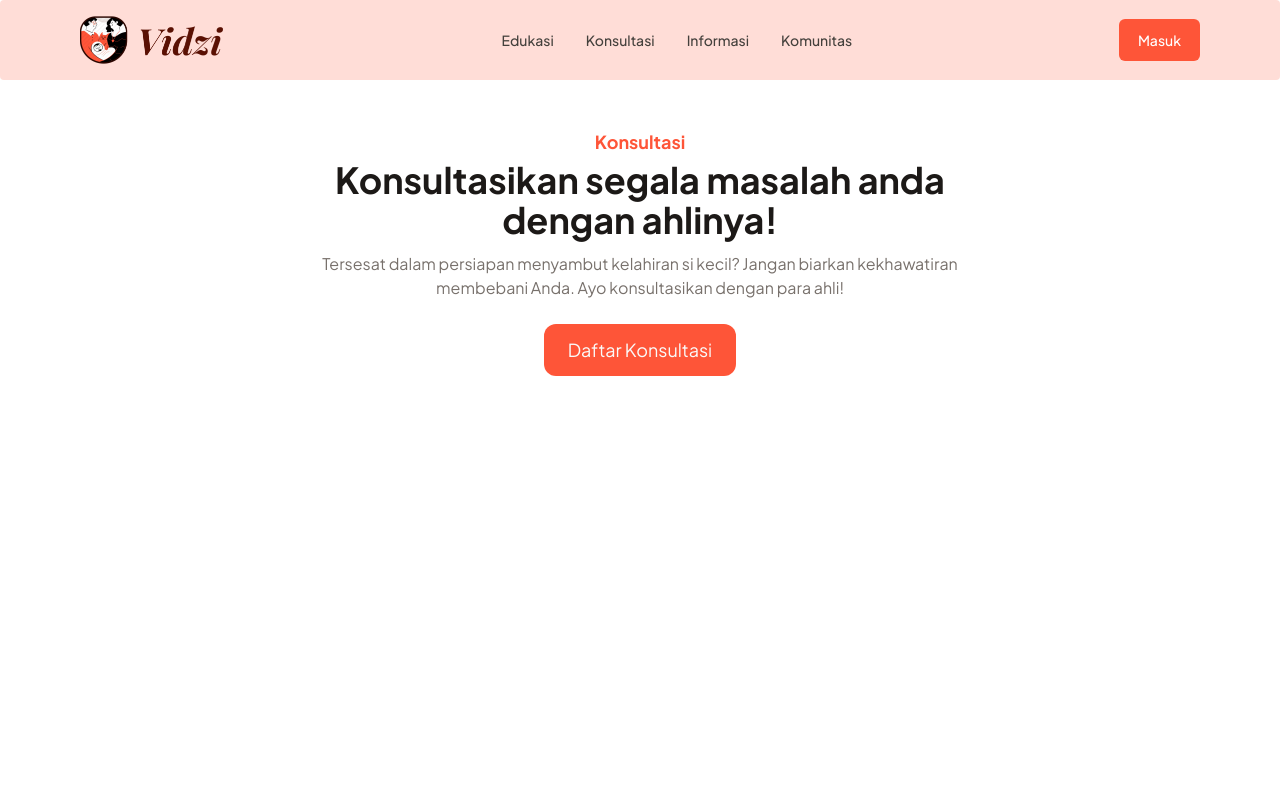
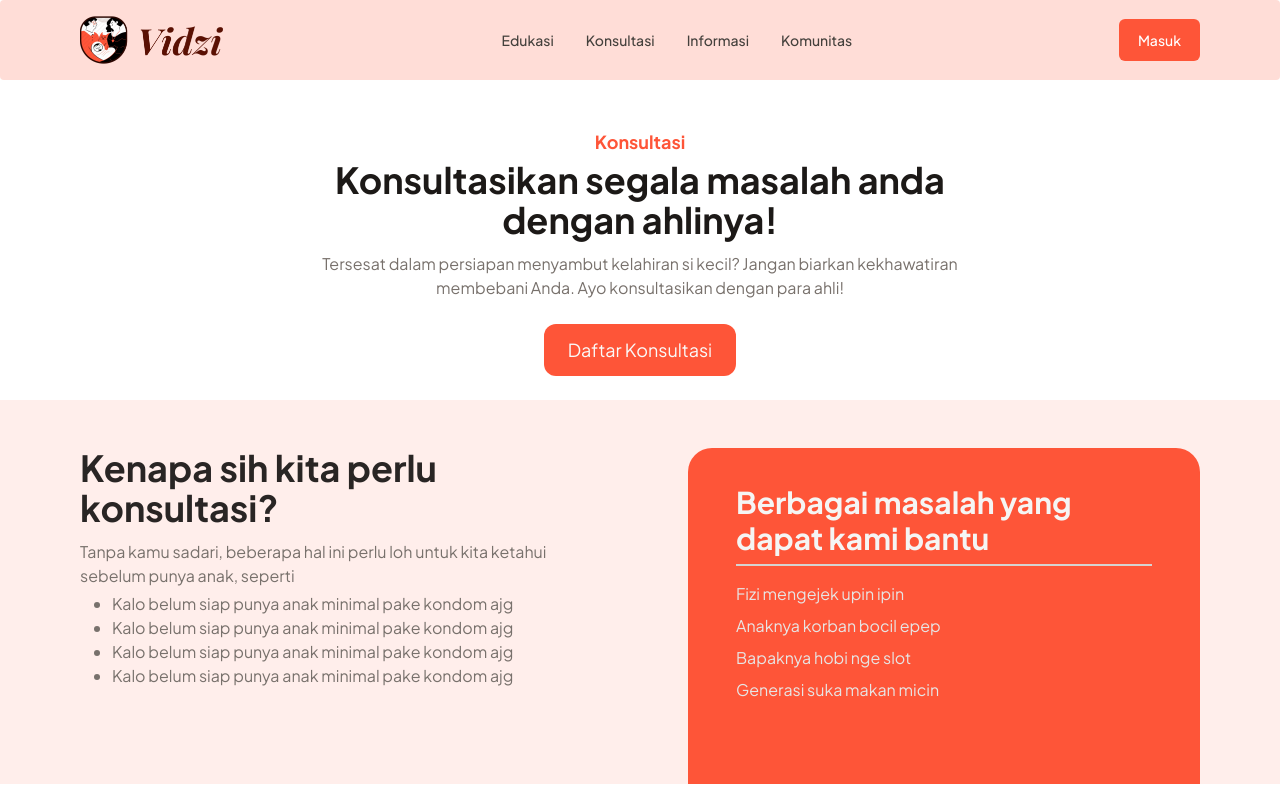
Before and after one commit to aplicalvin/bayiq-fe, a React (Vite) app: page /konsultasi in a window 1280 px wide. Built offline with nearby package versions, Linux system fonts and the light colour scheme.

Commit message:
style: Add Konsultasi/Section2
- Add Konsultasi/Section 2 : Kenapa konsultasi dengan kami?
- Add custom css style: 'cekbang, cekbang2' untuk cek dan atur layout

```diff
--- a/index.html
+++ b/index.html
@@ -18,6 +18,13 @@
             * {
                 font-family: "Jakarta", sans-serif;
             }
+
+            .cekbang {
+                border: 1px solid #000000;
+            }
+            .cekbang2 {
+                border: 1px solid red;
+            }
         </style>
     </head>
     <body>
--- /dev/null
+++ b/src/components/Konsultasi2.jsx
@@ -0,0 +1,67 @@
+function Konsultasi2() {
+    return (
+        <>
+            <div className="flex justify-center w-full h-fit bg-primary-50  place-self-center">
+                <div className="max-w-[1440px] w-full h-96 px-20 py-12 justify-between inline-flex">
+                    <div className="w-full max-w-lg flex-col justify-start items-center gap-3 inline-flex">
+                        <div className="self-stretch h-20 flex-col justify-start items-center gap-1 flex">
+                            <div className="self-stretch text-stone-800 text-4xl font-bold leading-10">
+                                Kenapa sih kita perlu konsultasi?
+                            </div>
+                        </div>
+                        <div className=" self-stretch h-fit flex-col justify-start items-center gap-1 flex">
+                            <div className=" self-stretch text-stone-500 text-base font-normal leading-normal">
+                                Tanpa kamu sadari, beberapa hal ini perlu loh
+                                untuk kita ketahui sebelum punya anak, seperti
+                            </div>
+                            <div className=" self-stretch ml-8">
+                                <ul className="self-stretch text-stone-500 text-base font-normal leading-normal list-disc">
+                                    <li>
+                                        Kalo belum siap punya anak minimal pake
+                                        kondom ajg
+                                    </li>
+                                    <li>
+                                        Kalo belum siap punya anak minimal pake
+                                        kondom ajg
+                                    </li>
+                                    <li>
+                                        Kalo belum siap punya anak minimal pake
+                                        kondom ajg
+                                    </li>
+                                    <li>
+                                        Kalo belum siap punya anak minimal pake
+                                        kondom ajg
+                                    </li>
+                                </ul>
+                            </div>
+                        </div>
+                    </div>
+                    <div className="w-full max-w-lg h-[336px] px-12 py-9 bg-primary-600 rounded-tl-3xl rounded-tr-3xl flex-col justify-start items-center gap-4 inline-flex">
+                        <div className="self-stretch h-16 flex-col justify-start items-center gap-1 flex">
+                            <div className="self-stretch text-stone-100 text-3xl font-bold leading-9">
+                                Berbagai masalah yang dapat kami bantu
+                            </div>
+                        </div>
+                        <div className="self-stretch h-px border border-stone-300"></div>
+                        <div className="self-stretch h-28 flex-col justify-start items-center gap-2 flex">
+                            <div className="self-stretch text-stone-200 text-base font-normal leading-normal">
+                                Fizi mengejek upin ipin
+                            </div>
+                            <div className="self-stretch text-stone-200 text-base font-normal leading-normal">
+                                Anaknya korban bocil epep
+                            </div>
+                            <div className="self-stretch text-stone-200 text-base font-normal leading-normal">
+                                Bapaknya hobi nge slot
+                            </div>
+                            <div className="self-stretch text-stone-200 text-base font-normal leading-normal">
+                                Generasi suka makan micin
+                            </div>
+                        </div>
+                    </div>
+                </div>
+            </div>
+        </>
+    );
+}
+
+export default Konsultasi2;
--- a/src/pages/Konsultasi.jsx
+++ b/src/pages/Konsultasi.jsx
@@ -1,3 +1,4 @@
+import Konsultasi2 from "../components/Konsultasi2";
 import KonsultasiHead from "../components/KonsultasiHead";
 import NavBar from "../components/NavBar";
 
@@ -5,6 +6,7 @@ function Konsultasi() {
     return (
         <>
             <KonsultasiHead />
+            <Konsultasi2 />
         </>
     );
 }
```
